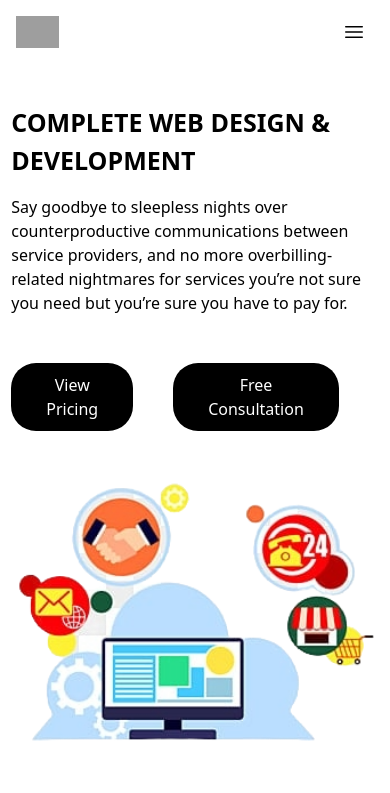
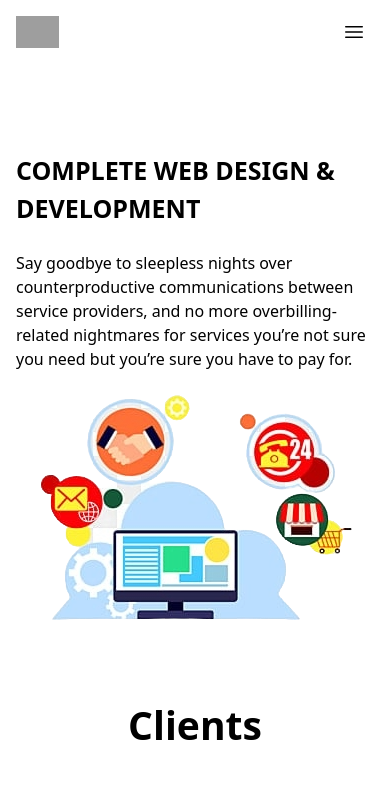
Before and after one commit to NxtG/Portfolio, a React (Create React App) app in the folder Frontend/portfolio-frontend/: page / in a window 390 px wide. Shown: the top 793 px of the page. Built offline with nearby package versions, Linux system fonts and the light colour scheme; grey boxes are pictures that could not be loaded.

Commit message:
minor error of responsiveness resolved

```diff
--- a/Frontend/portfolio-frontend/src/Screens/Screen1.js
+++ b/Frontend/portfolio-frontend/src/Screens/Screen1.js
@@ -1,36 +1,26 @@
 import React from "react";
 import Navbar from "../Components/Navbar";
 import "../Styles/style.css";
-import Button from "../Commons/Button.js";
+// import Button from "../Commons/Button.js";
 
 function Screen1() {
-    const handleClick = () => {
-        alert("Button clicked!");
-    };
 
-    const customStyles = {
-        backgroundColor: "black",
-        color: "white",
-        borderRadius: "25px",
-        padding: "10px 35px",
-        marginRight: "40px",
-    };
     return (
-        <div className="h-screen">
+        <div className="">
             <Navbar />
-            <div className="h-3/4 flex flex-col mx-auto max-w-7xl px-4 py-6 my-4 sm:px-6 sm:flex-row lg:px-8 sm:py-0 sm:my-0 items-center">
+            <div className="flex flex-col mx-auto max-w-7xl px-4 py-6 pt-12 my-4 lg:flex-row  lg:px-8 items-center">
                 <div classNAme=" flex flex-col items-center justify-center md:w-1/2">
-                    <h1 className="text-2xl md:text-4xl lg:text-5xl">
+                    <h1 className="text-2xl md:text-5xl my-6">
                         <b>COMPLETE WEB DESIGN & DEVELOPMENT</b>
                     </h1>
 
-                    <p className="text-base md:text-xl lg:text-xl my-4 sm:my-0">
+                    <p className="text-base md:text-xl lg:text-xl my-5 ">
                         Say goodbye to sleepless nights over counterproductive
                         communications between service providers, and no more
                         overbilling-related nightmares for services you’re not
                         sure you need but you’re sure you have to pay for.
                     </p>
-                    <div className="flex my-6 py-6">
+                    {/* <div className="flex my-6 py-6">
 
                         <Button
                             onClick={handleClick}
@@ -42,13 +32,13 @@ function Screen1() {
                             style={customStyles}
                             title={"Free Consultation"}
                         />
-                    </div>
+                    </div> */}
                 </div>
-                <div className="w-full flex item-center justify-center sm:w-full md:w-full">
+                <div className="w-full flex  item-center justify-center sm:w-full md:w-full sm:my-5">
                     <img
                         src="/images/digital.png"
                         alt="Not found"
-                        width={500}
+                        // width={500}
                     />
                 </div>
             </div>
```
